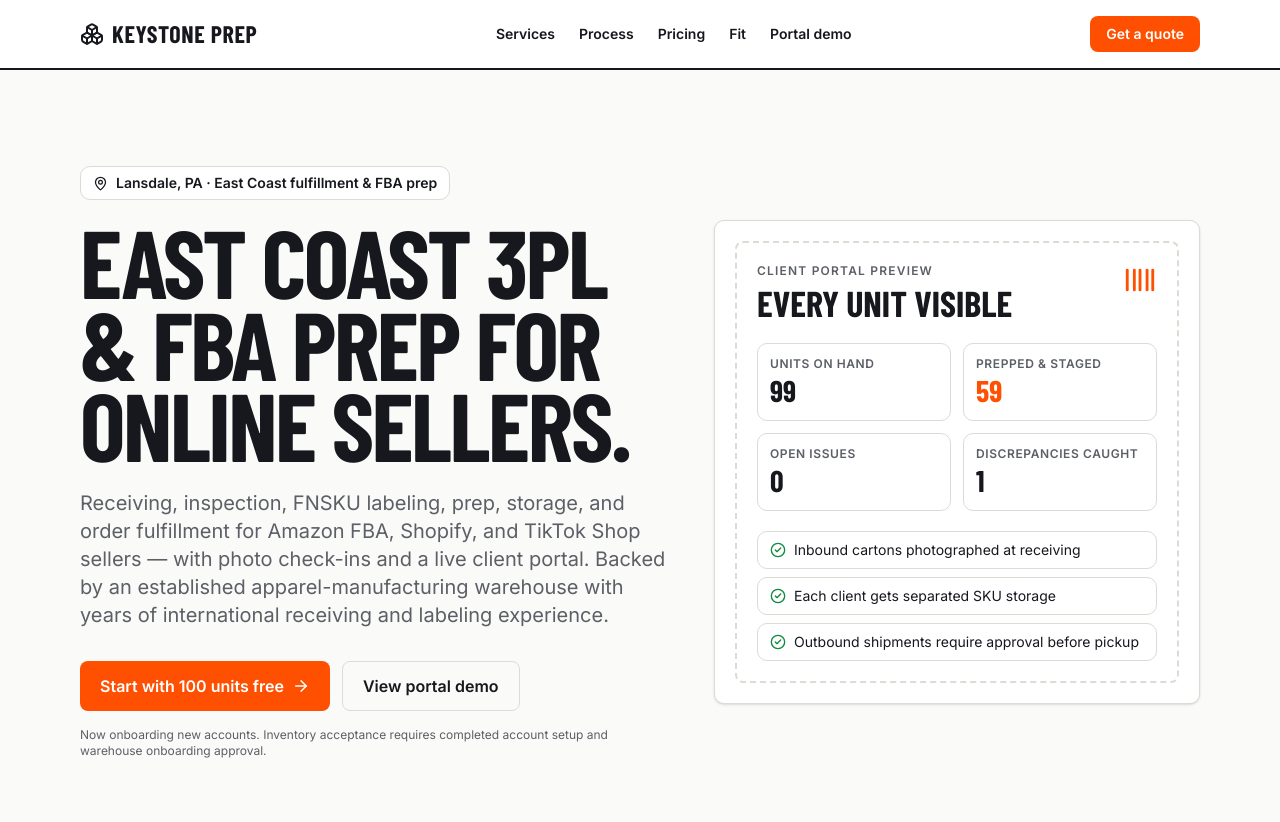
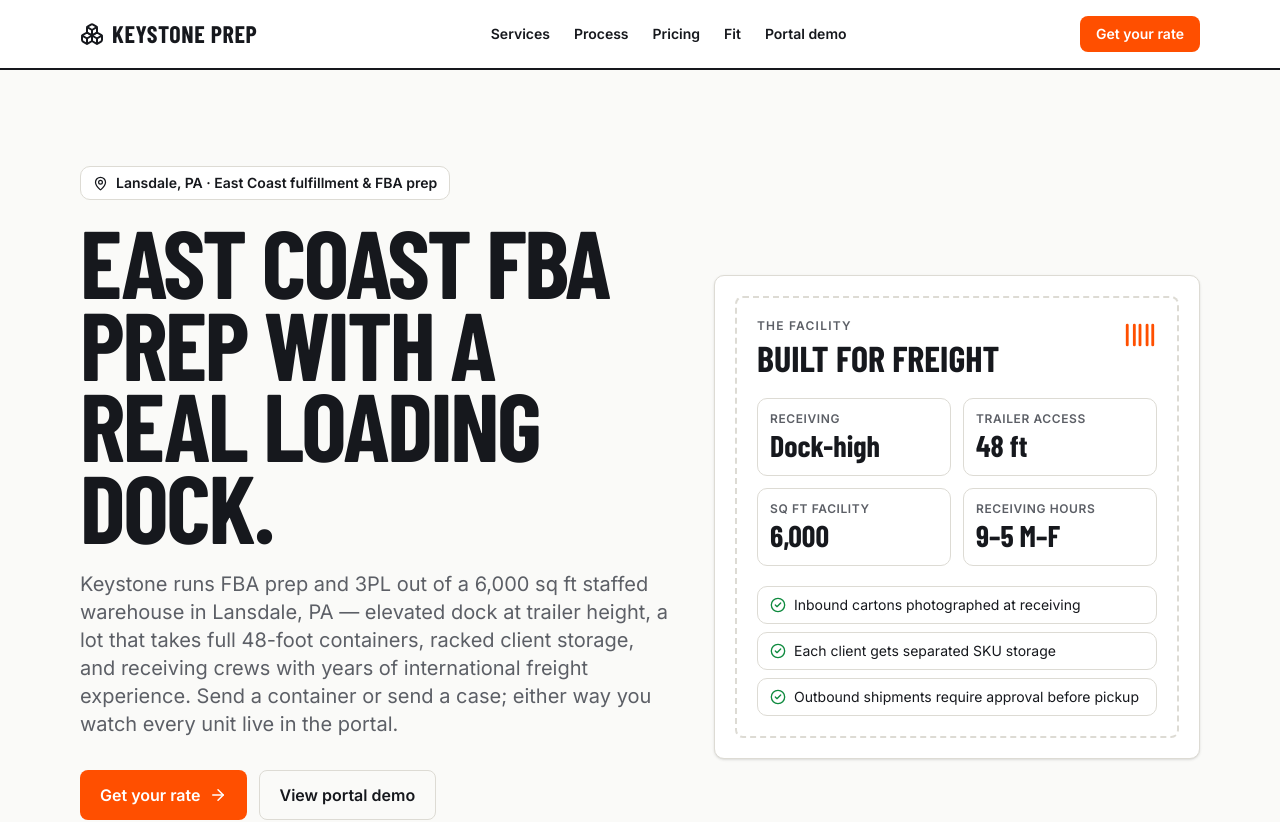
Before and after one commit to yusufdontknowhowtocode/keystone-prep, a React (Vite) app: page / in a window 1280 px wide. Shown: the top 822 px of the page. Built offline with nearby package versions, Linux system fonts and the light colour scheme; no server answers.

Commit message:
Reposition landing: facility-led hero, demote free trial, volume-oriented copy

```diff
--- a/src/components/QuoteEstimator.jsx
+++ b/src/components/QuoteEstimator.jsx
@@ -134,7 +134,7 @@
         <p className="text-sm pp-sub mt-2 max-w-md mx-auto">
           Your estimate came out around <span className="pp-mono">${perUnit.toFixed(2)}/unit</span>. We'll confirm your exact rate by email, usually within a couple of hours.
         </p>
-        <p className="text-xs pp-sub mt-4">Your first {FREE_TRIAL_UNITS} units are free either way — no card, no commitment.</p>
+        <p className="text-xs pp-sub mt-4">Your first test shipment (up to {FREE_TRIAL_UNITS} units) is on us either way — no card, no commitment.</p>
                 <button
           onClick={() => { setSent(false); setError('') }}
           className="pp-btn-ghost px-4 py-2 text-sm mt-4"
@@ -152,7 +152,7 @@
         <h2 className="pp-display text-3xl sm:text-4xl font-bold uppercase">Estimate your cost</h2>
       </div>
       <p className="text-sm pp-sub mt-1">
-        Move the numbers around to see where you'd land. Your first {FREE_TRIAL_UNITS} units are free, so the first shipment costs you nothing to try.
+        Move the numbers around to see where you'd land. Your first test shipment — up to {FREE_TRIAL_UNITS} units — is on us.
       </p>
 
       <form onSubmit={submit} className="mt-6 grid lg:grid-cols-2 gap-6">
--- a/src/pages/Landing.jsx
+++ b/src/pages/Landing.jsx
@@ -3,8 +3,8 @@
 import { SITE } from '../lib/config.js'
 import QuoteEstimator from '../components/QuoteEstimator.jsx'
 
-const PILOT_EMAIL_SUBJECT = 'Keystone Prep Pilot Account'
-const PILOT_EMAIL_BODY = `Hi Keystone Prep,\n\nI'm interested in the first 100 units free pilot.\n\nMonthly unit volume:\nProduct type:\nAmazon / Shopify / both:\nWhat city/state do you ship from:\n\nThanks.`
+const PILOT_EMAIL_SUBJECT = 'Keystone Prep Account'
+const PILOT_EMAIL_BODY = `Hi Keystone Prep,\n\nI'd like a rate for my volume.\n\nMonthly unit volume:\nProduct type:\nAmazon / Shopify / both:\nWhat city/state do you ship from:\n\nThanks.`
 const pilotMailto = `mailto:${SITE.contactEmail}?subject=${encodeURIComponent(PILOT_EMAIL_SUBJECT)}&body=${encodeURIComponent(PILOT_EMAIL_BODY)}`
 
 // Only fires on real intent: opening an email to us. Form submissions fire their
@@ -37,6 +37,13 @@
   'Outbound shipments require approval before pickup',
 ]
 
+const FACILITY_SPECS = [
+  ['Dock-high', 'Receiving'],
+  ['48 ft', 'Trailer access'],
+  ['6,000', 'Sq ft facility'],
+  ['9–5 M–F', 'Receiving hours'],
+]
+
 export default function Landing() {
   return (
     <div className="min-h-screen bg-[var(--paper)] text-[var(--ink)]">
@@ -52,7 +59,7 @@
             <a href="#fit" className="hover:underline">Fit</a>
             <a href="/portal" className="hover:underline">Portal demo</a>
           </nav>
-          <a href="#contact" className="pp-btn pp-btn-accent px-4 py-2 text-sm"> Get a quote </a>
+          <a href="#contact" className="pp-btn pp-btn-accent px-4 py-2 text-sm"> Get your rate </a>
         </div>
       </header>
 
@@ -63,14 +70,14 @@
               <MapPin size={15} /> Lansdale, PA · East Coast fulfillment & FBA prep
             </div>
             <h1 className="pp-display text-6xl md:text-8xl font-bold uppercase leading-[.85] tracking-tight">
-              East Coast 3PL & FBA prep for online sellers.
+              East Coast FBA prep with a real loading dock.
             </h1>
             <p className="text-lg md:text-xl pp-sub mt-6 max-w-2xl">
-              Receiving, inspection, FNSKU labeling, prep, storage, and order fulfillment for Amazon FBA, Shopify, and TikTok Shop sellers — with photo check-ins and a live client portal. Backed by an established apparel-manufacturing warehouse with years of international receiving and labeling experience.
+              Keystone runs FBA prep and 3PL out of a 6,000 sq ft staffed warehouse in Lansdale, PA — elevated dock at trailer height, a lot that takes full 48-foot containers, racked client storage, and receiving crews with years of international freight experience. Send a container or send a case; either way you watch every unit live in the portal.
             </p>
             <div className="flex flex-col sm:flex-row gap-3 mt-8">
               <a href="#contact" className="pp-btn pp-btn-accent px-5 py-3 flex items-center justify-center gap-2">
-                Start with 100 units free <ArrowRight size={18} />
+                Get your rate <ArrowRight size={18} />
               </a>
               <a href="/portal" className="pp-btn-ghost px-5 py-3 flex items-center justify-center gap-2">
                 View portal demo
@@ -85,16 +92,15 @@
             <div className="border-2 border-dashed rounded-lg p-5" style={{ borderColor: 'var(--line)' }}>
               <div className="flex justify-between items-start gap-4">
                 <div>
-                  <div className="text-xs font-semibold uppercase tracking-widest pp-sub">Client Portal Preview</div>
-                  <h2 className="pp-display text-4xl font-bold uppercase mt-1">Every unit visible</h2>
+                  <div className="text-xs font-semibold uppercase tracking-widest pp-sub">The facility</div>
+                  <h2 className="pp-display text-4xl font-bold uppercase mt-1">Built for freight</h2>
                 </div>
                 <Barcode size={34} className="pp-accent" />
               </div>
               <div className="grid grid-cols-2 gap-3 mt-5">
-                <MiniStat label="Units on hand" value="99" />
-                <MiniStat label="Prepped & staged" value="59" accent />
-                <MiniStat label="Open issues" value="0" />
-                <MiniStat label="Discrepancies caught" value="1" />
+                {FACILITY_SPECS.map(([value, label]) => (
+                  <MiniStat key={label} label={label} value={value} />
+                ))}
               </div>
               <div className="mt-5 space-y-2">
                 {TRUST_LINES.map((x) => (
@@ -175,7 +181,7 @@
               />
             </div>
             <div className="grid md:grid-cols-4 gap-3 mt-3">
-              <Feature icon={Truck} title="Receive" text="Supplier boxes arrive in Lansdale and get logged against the client account." />
+              <Feature icon={Truck} title="Receive" text="Containers and parcel freight arrive at the Lansdale dock and get logged against the client account." />
               <Feature icon={Camera} title="Photograph" text="Cartons and exceptions are photographed at check-in so clients know exactly what arrived." />
               <Feature icon={Boxes} title="Prep" text="Inspect, label, polybag, bundle, and stage wholesale or private-label inventory for FBA." />
               <Feature icon={Clock} title="Approve" text="Clients review outbound shipments in the portal before anything leaves the warehouse." />
@@ -196,7 +202,7 @@
               Pricing above is for FBA prep. DTC and TikTok Shop order fulfillment (pick, pack &amp; ship) is quoted per account based on order volume — ask for a quote.
             </p>
             <a href="#contact" className="pp-btn pp-btn-accent px-5 py-3 mt-5 inline-flex items-center gap-2">
-              Estimate your cost <ArrowRight size={17} />
+              Get your rate <ArrowRight size={17} />
             </a>
           </div>
 
@@ -238,7 +244,7 @@
             <div>
               <SectionHeading eyebrow="Good fit" title="Who we want first." />
               <ul className="mt-4 space-y-3 text-sm">
-                {['Wholesale & private-label FBA sellers', 'Shopify / DTC brands', 'TikTok Shop sellers', '500+ units or orders / month', 'Small-to-medium boxed products', 'Brands that value East Coast speed and real-time visibility'].map(x => <li key={x} className="flex gap-2"><CheckCircle2 size={17} style={{ color: 'var(--ok)' }} /> {x}</li>)}
+                {['Wholesale & private-label FBA sellers', 'Sellers receiving containers or pallet freight', 'Shopify / DTC brands', 'TikTok Shop sellers', '1,000+ units or orders / month preferred', 'Brands that value East Coast speed and real-time visibility'].map(x => <li key={x} className="flex gap-2"><CheckCircle2 size={17} style={{ color: 'var(--ok)' }} /> {x}</li>)}
               </ul>
             </div>
             <div>
@@ -258,7 +264,7 @@
               <p className="pp-sub mt-3">Philly-metro sellers can schedule a quick warehouse walkthrough before sending inventory. For non-local sellers, the portal demo shows the receiving, photo, approval, and issue-resolution workflow.</p>
             </div>
             <div className="space-y-3">
-              {['Separated client rack zones', 'Photo check-ins for cartons and damage reports', 'Pilot test shipments before monthly volume'].map(x => (
+              {['Separated client rack zones', 'Photo check-ins for cartons and damage reports', 'Test shipments before monthly volume'].map(x => (
                 <div key={x} className="pp-card px-4 py-3 flex items-center gap-2 text-sm"><CheckCircle2 size={17} style={{ color: 'var(--ok)' }} /> {x}</div>
               ))}
             </div>
@@ -269,9 +275,12 @@
         <section id="contact" className="border-t" style={{ borderColor: 'var(--line)', background: '#fff' }}>
           <div className="max-w-6xl mx-auto px-4 py-14 space-y-8">
             <div>
-              <SectionHeading eyebrow="New accounts." title="Start with 100 units free." />
+              <SectionHeading eyebrow="New accounts." title="Get your rate." />
               <p className="pp-sub mt-3 max-w-2xl">
                 Get a rough number in seconds, then send it over and we'll confirm your exact rate. If it's a good fit we'll schedule a quick call and walk through the portal.
+              </p>
+              <p className="text-sm font-medium mt-2">
+                Your first test shipment — up to 100 units — is on us, so you can see the work before you commit volume.
               </p>
             </div>
 
```
